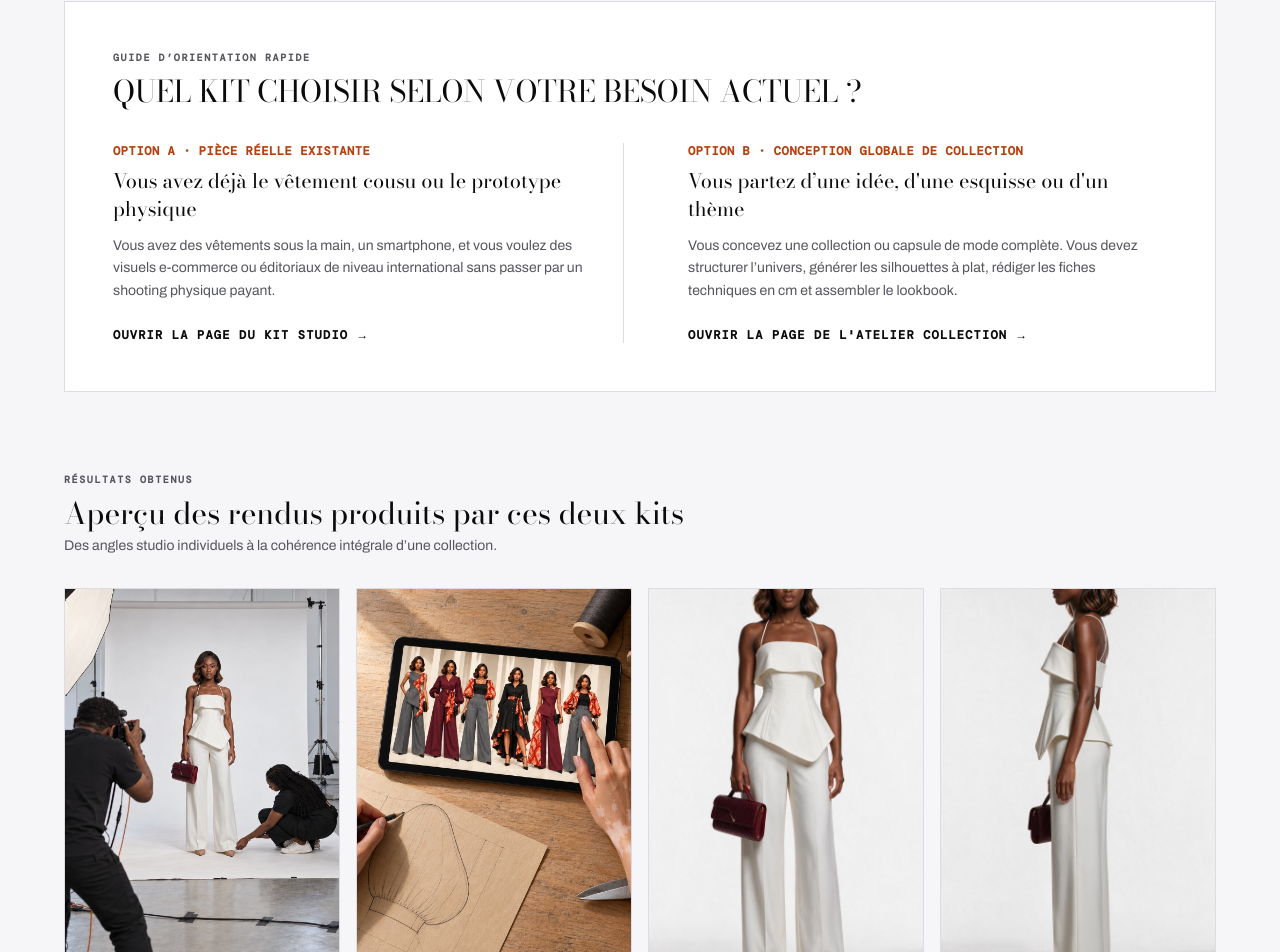
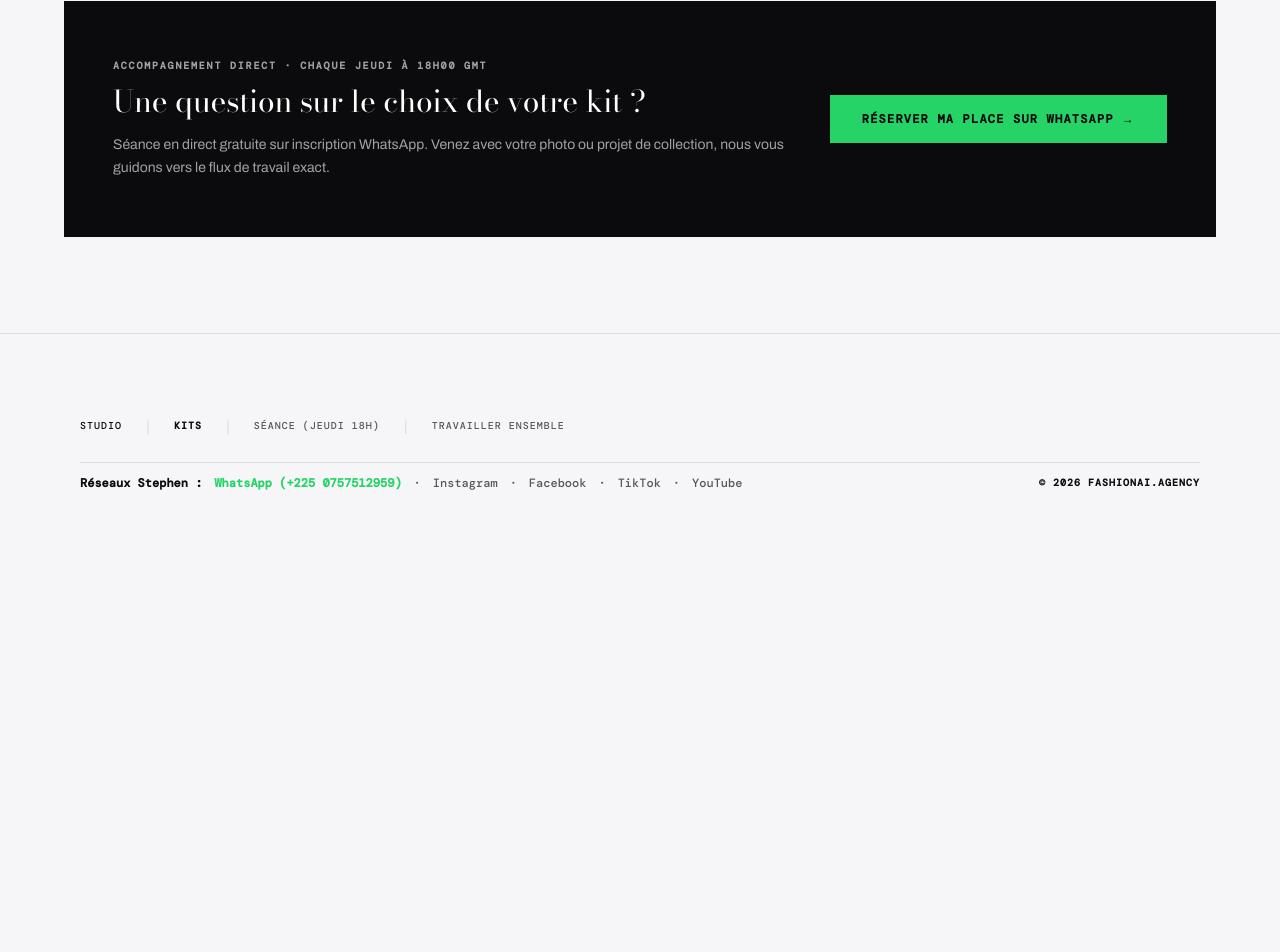
Before and after one commit to stephensifca-oss/fashionai, a Next.js app in the folder fashionai/: page /kits in a window 1280 px wide. Shown: the part 1460-2412 px from the top of the page. After the commit the page ends 2031 px from the top, so only its background shows below. Built offline with nearby package versions, Linux system fonts and the light colour scheme.

Commit message:
feat(kits): retirer les sections guide d'orientation et resultats obtenus

```diff
--- a/fashionai/src/app/kits/page.tsx
+++ b/fashionai/src/app/kits/page.tsx
@@ -81,18 +81,6 @@ const MASTER_KITS: MasterKit[] = [
     ],
     ctaText: "ACCÉDER À L'ATELIER COLLECTION",
   },
-];
-
-// Visual gallery of results generated with both kits
-const SHOWCASE_VISUALS = [
-  { src: "/kit-shooting-studio.jpg", title: "Kit Studio · Plateau Shooting" },
-  { src: "/kit-atelier-collection.jpg", title: "Atelier Collection · Direction Créative" },
-  { src: "/Studio_template/main-full-body-view.png", title: "Kit Studio · Silhouette Complète" },
-  { src: "/Studio_template/still-profile-view.png", title: "Kit Studio · Profil 3/4" },
-  { src: "/Studio_template/still-back-view.png", title: "Kit Studio · Vue Dos 180°" },
-  { src: "/Studio_template/bust-and-face-closeup.png", title: "Kit Studio · Gros Plan Buste" },
-  { src: "/etape-05-lineup-realiste.webp", title: "Atelier · Line-up Réaliste Porté" },
-  { src: "/atelier-collection-lookbook-planche.webp", title: "Atelier · Lookbook Haute Couture" },
 ];
 
 export default function KitsOverviewPage() {
@@ -238,100 +226,7 @@ export default function KitsOverviewPage() {
           ))}
         </section>
 
-        {/* ── 3. DECISION GUIDE (QUEL KIT CHOISIR ?) ───────────────── */}
-        <section className="bg-white border border-[#DCDCE2] p-8 md:p-12 mb-20">
-          <div className="max-w-3xl mb-8">
-            <div className="font-mono text-[10px] text-[#56565F] uppercase tracking-[0.16em] mb-2 font-semibold">
-              GUIDE D’ORIENTATION RAPIDE
-            </div>
-            <h3 className="font-serif text-2xl md:text-3xl font-normal text-[#0B0B0D] uppercase leading-tight">
-              Quel kit choisir selon votre besoin actuel ?
-            </h3>
-          </div>
-
-          <div className="grid grid-cols-1 md:grid-cols-2 gap-8 divide-y md:divide-y-0 md:divide-x divide-[#DCDCE2]">
-            {/* Guide Option 1 */}
-            <div className="flex flex-col justify-between pt-4 md:pt-0 md:pr-8">
-              <div>
-                <div className="font-mono text-xs text-[#B7410E] uppercase tracking-wider mb-2 font-semibold">
-                  OPTION A · PIÈCE RÉELLE EXISTANTE
-                </div>
-                <h4 className="font-serif text-xl text-[#0B0B0D] mb-3">
-                  Vous avez déjà le vêtement cousu ou le prototype physique
-                </h4>
-                <p className="font-sans text-sm text-[#56565F] leading-relaxed mb-6">
-                  Vous avez des vêtements sous la main, un smartphone, et vous voulez des visuels e-commerce ou éditoriaux de niveau international sans passer par un shooting physique payant.
-                </p>
-              </div>
-              <Link
-                href="/studio"
-                className="inline-flex items-center gap-2 font-mono text-xs uppercase tracking-widest text-[#0B0B0D] font-bold hover:underline"
-              >
-                <span>Ouvrir la page du Kit Studio</span>
-                <span>→</span>
-              </Link>
-            </div>
-
-            {/* Guide Option 2 */}
-            <div className="flex flex-col justify-between pt-8 md:pt-0 md:pl-8">
-              <div>
-                <div className="font-mono text-xs text-[#B7410E] uppercase tracking-wider mb-2 font-semibold">
-                  OPTION B · CONCEPTION GLOBALE DE COLLECTION
-                </div>
-                <h4 className="font-serif text-xl text-[#0B0B0D] mb-3">
-                  Vous partez d’une idée, d'une esquisse ou d'un thème
-                </h4>
-                <p className="font-sans text-sm text-[#56565F] leading-relaxed mb-6">
-                  Vous concevez une collection ou capsule de mode complète. Vous devez structurer l’univers, générer les silhouettes à plat, rédiger les fiches techniques en cm et assembler le lookbook.
-                </p>
-              </div>
-              <Link
-                href="/kits/atelier-collection"
-                className="inline-flex items-center gap-2 font-mono text-xs uppercase tracking-widest text-[#0B0B0D] font-bold hover:underline"
-              >
-                <span>Ouvrir la page de l'Atelier Collection</span>
-                <span>→</span>
-              </Link>
-            </div>
-          </div>
-        </section>
-
-        {/* ── 4. VISUAL MOSAIC SHOWCASE ────────────────────────────── */}
-        <section className="mb-20">
-          <div className="mb-8">
-            <div className="font-mono text-[10px] text-[#56565F] uppercase tracking-[0.16em] mb-2 font-semibold">
-              RÉSULTATS OBTENUS
-            </div>
-            <h3 className="font-serif text-2xl md:text-3xl font-normal text-[#0B0B0D] leading-tight">
-              Aperçu des rendus produits par ces deux kits
-            </h3>
-            <p className="font-sans text-sm text-[#56565F] mt-1">
-              Des angles studio individuels à la cohérence intégrale d’une collection.
-            </p>
-          </div>
-
-          <div className="grid grid-cols-2 sm:grid-cols-4 gap-3 md:gap-4">
-            {SHOWCASE_VISUALS.map((item, idx) => (
-              <div
-                key={idx}
-                className="group relative aspect-[3/4] overflow-hidden bg-white border border-[#DCDCE2]"
-              >
-                <img
-                  src={item.src}
-                  alt={item.title}
-                  className="w-full h-full object-cover object-center group-hover:scale-105 transition-transform duration-500"
-                />
-                <div className="absolute inset-0 bg-gradient-to-t from-[#0B0B0D]/80 via-transparent to-transparent opacity-0 group-hover:opacity-100 transition-opacity duration-300 flex items-end p-3">
-                  <span className="font-mono text-[10px] text-white uppercase tracking-wider">
-                    {item.title}
-                  </span>
-                </div>
-              </div>
-            ))}
-          </div>
-        </section>
-
-        {/* ── 5. FORMATION JEUDI 18H (WHATSAPP STEPHEN) ────────────── */}
+        {/* ── 3. FORMATION JEUDI 18H (WHATSAPP STEPHEN) ────────────── */}
         <section className="bg-[#0B0B0D] text-white py-14 px-6 md:px-12 border border-[#0B0B0D] flex flex-col md:flex-row items-start md:items-center justify-between gap-8">
           <div className="max-w-2xl">
             <div className="font-mono text-[10px] text-neutral-400 uppercase tracking-[0.18em] mb-2 font-semibold">
```
